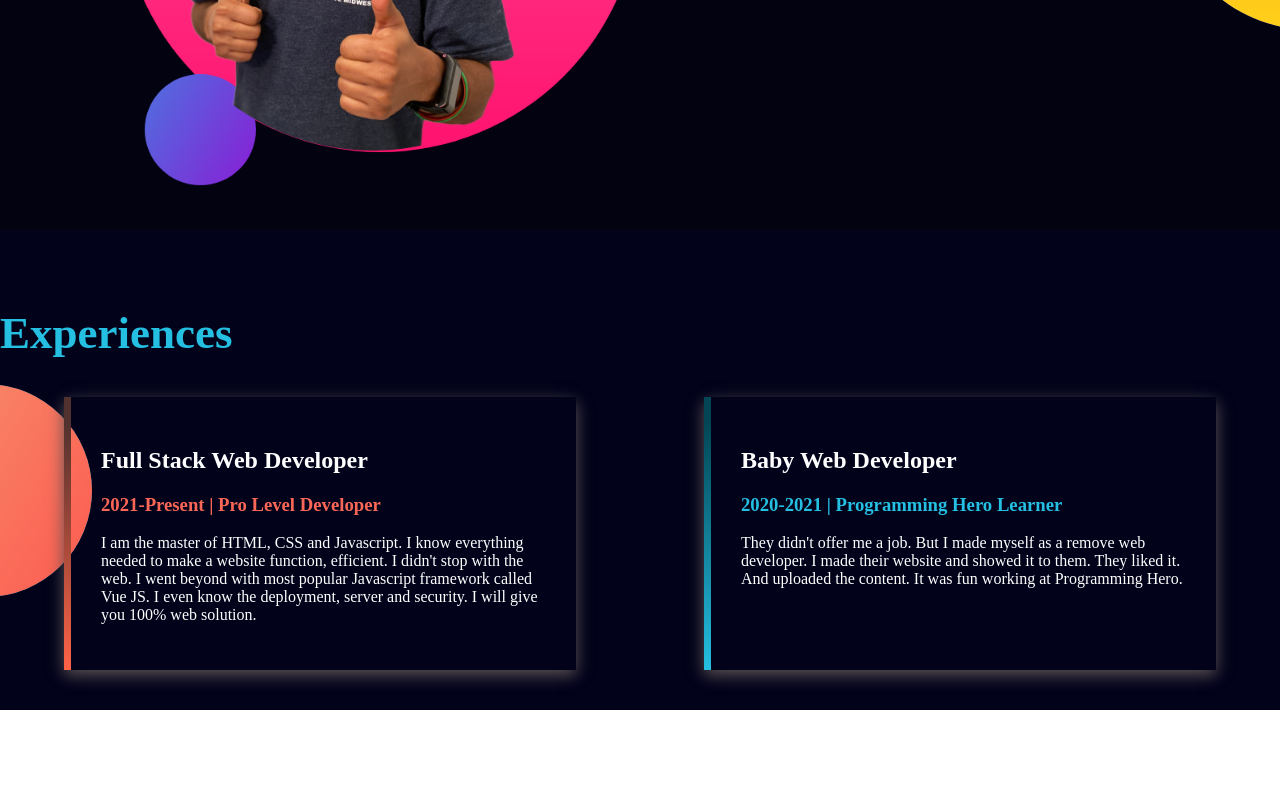
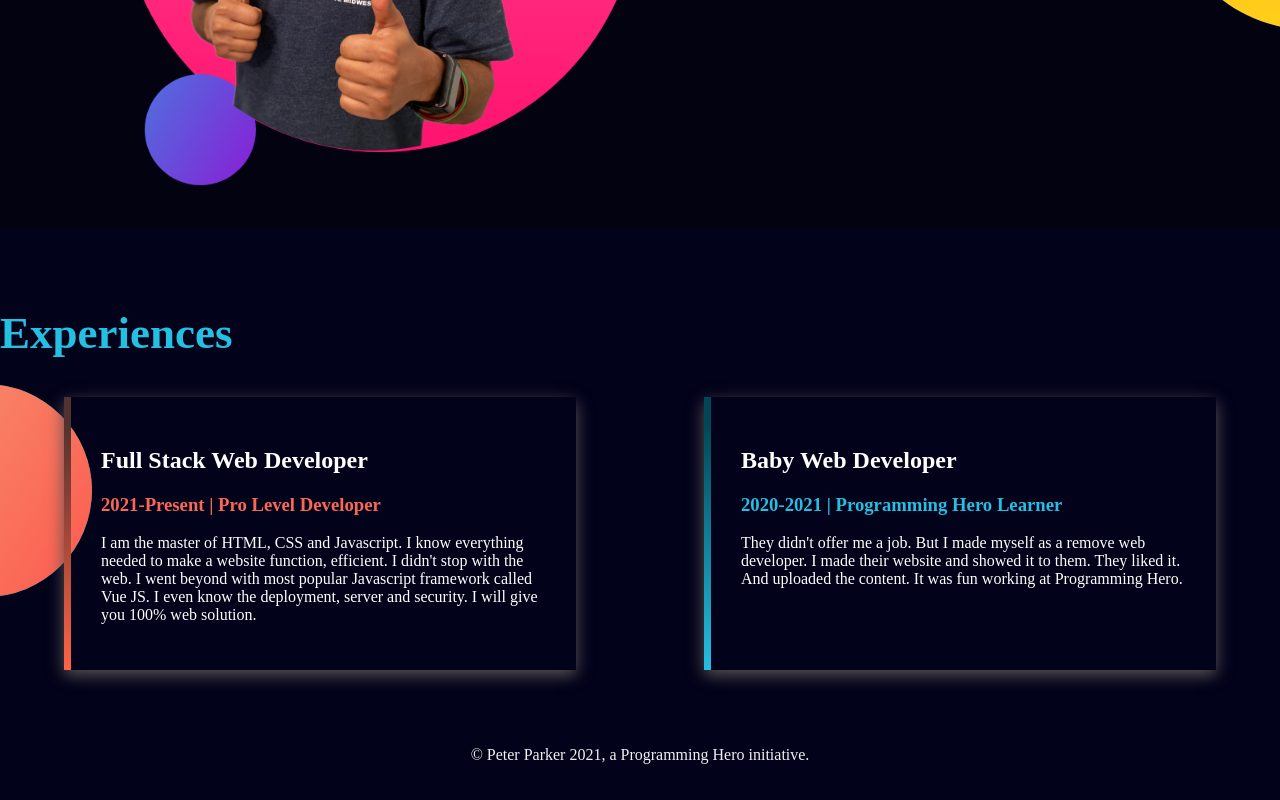
Before and after one commit to Salman-S-Rahman/Jhankar-s-Portfolio, a plain HTML site: page index.html in a window 1280 px wide. Shown: the part 966-1766 px from the top of the page. Before the commit the page ends 1696 px from the top, so only its background shows below. Drawn offline with Linux system fonts and the light colour scheme.

Commit message:
footer added

```diff
--- a/css/style.css
+++ b/css/style.css
@@ -164,3 +164,11 @@ h1 {
 }
 
 /* ============= experience part end ========== */
+
+footer {
+    background-color: rgb(2, 2, 27);
+    padding: 20px 0;
+    text-align: center;
+    color: #f1f1f1;
+
+}
--- a/index.html
+++ b/index.html
@@ -58,6 +58,9 @@
         </div>
     </section>
     <!-- ================= experience part end =========== -->
+    <footer>
+       <p>© Peter Parker 2021, a Programming Hero initiative.</p>
+    </footer>
 
 </body>
 
```
